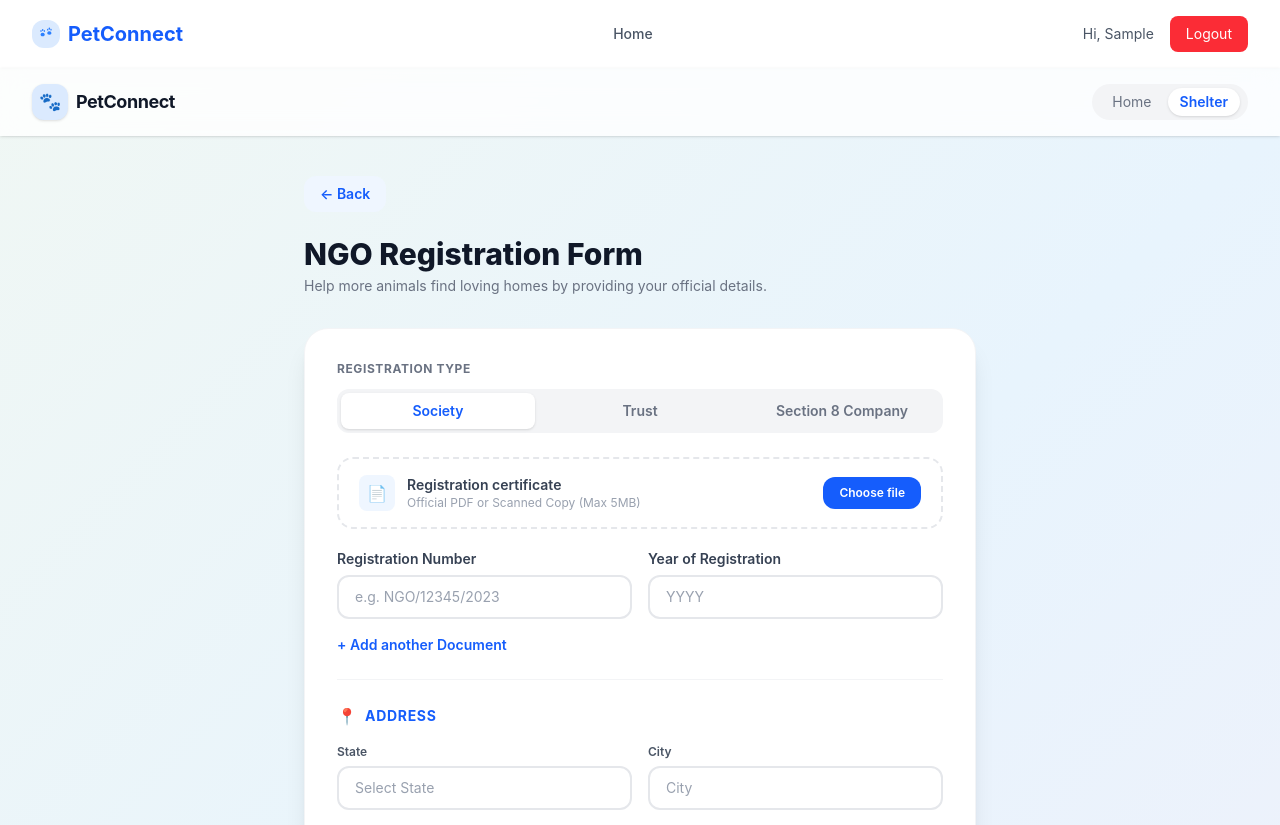
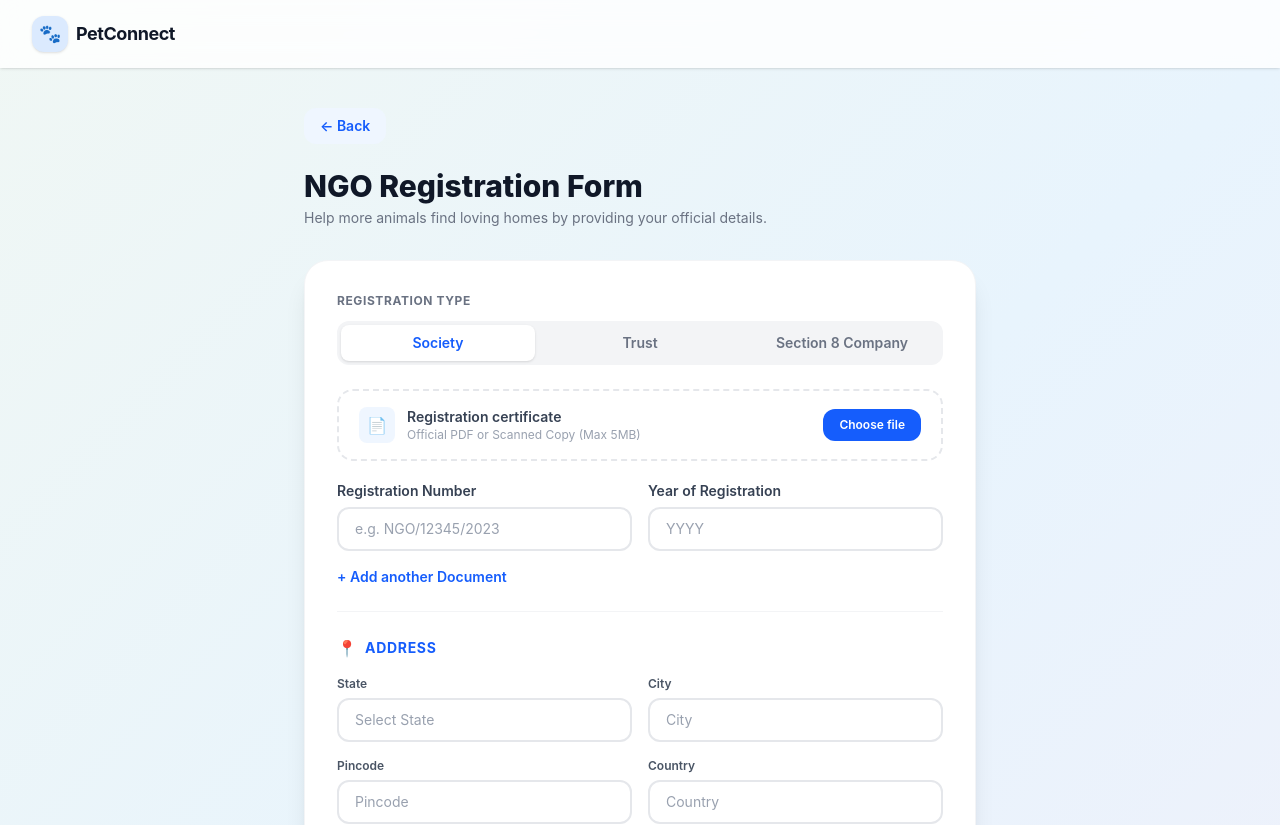
Before and after one commit to shivanis-rao/petConnnect-frontend, a React (Vite) app in the folder client/: page /shelter/ngo-register in a window 1280 px wide. Shown: the top 825 px of the page. Built offline with nearby package versions, Linux system fonts and the light colour scheme; sample sign-in values are in the browser's storage.

Commit message:
Removed unecessary navbar

```diff
--- a/client/src/Routes.jsx
+++ b/client/src/Routes.jsx
@@ -28,7 +28,7 @@ import MyApplicationsPage from "./pages/MyApplicationsPage";
 
 const Layout = ({ children }) => {
   const location = useLocation();
-  const hideNavbarOn = ["/", "/shelter-register"];
+  const hideNavbarOn = ["/", "/shelter-register", "/shelter/ngo-register"];
   const showNavbar = !hideNavbarOn.includes(location.pathname);
   return (
     <>
--- a/client/src/pages/NgoRegistration.jsx
+++ b/client/src/pages/NgoRegistration.jsx
@@ -109,12 +109,6 @@ export default function NgoRegistration() {
           </div>
           <span className="font-bold text-lg text-gray-900 tracking-tight">
             PetConnect
-          </span>
-        </div>
-        <div className="flex items-center gap-1 bg-gray-100 rounded-full px-2 py-1 text-sm">
-          <span className="px-3 py-1 text-gray-500">Home</span>
-          <span className="px-3 py-1 bg-white text-blue-600 font-semibold rounded-full shadow-sm">
-            Shelter
           </span>
         </div>
       </nav>
--- a/client/src/pages/ShelterBasePage.jsx
+++ b/client/src/pages/ShelterBasePage.jsx
@@ -67,14 +67,6 @@ export default function ShelterBasePage() {
           </div>
           <span className="font-bold text-lg text-gray-900 tracking-tight">
             PetConnect
-          </span>
-        </div>
-        <div className="flex items-center gap-1 bg-gray-100 rounded-full px-2 py-1 text-sm">
-          <span className="px-3 py-1 text-gray-500 cursor-pointer hover:text-gray-700">
-            Home
-          </span>
-          <span className="px-3 py-1 bg-white text-blue-600 font-semibold rounded-full shadow-sm">
-            Shelter
           </span>
         </div>
       </nav>
```
